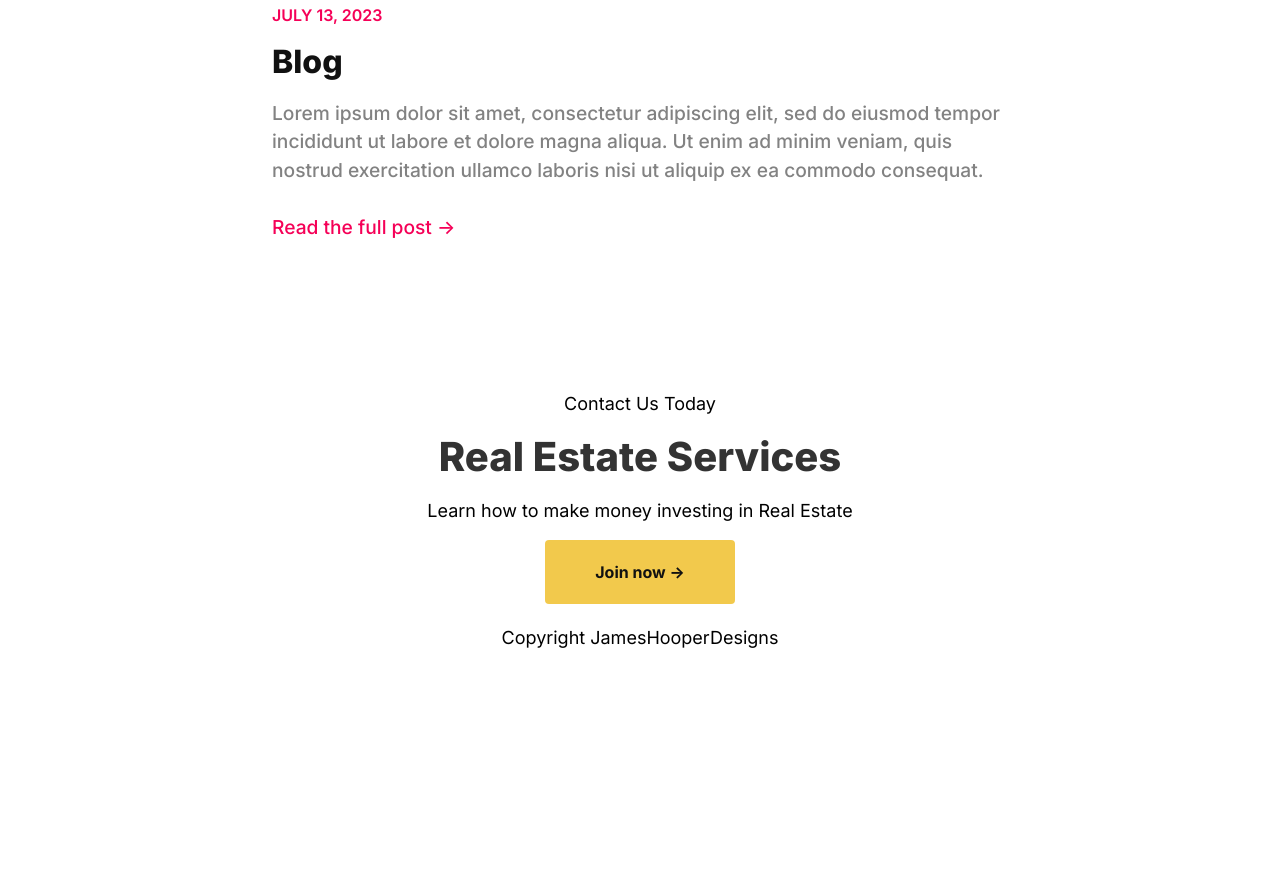
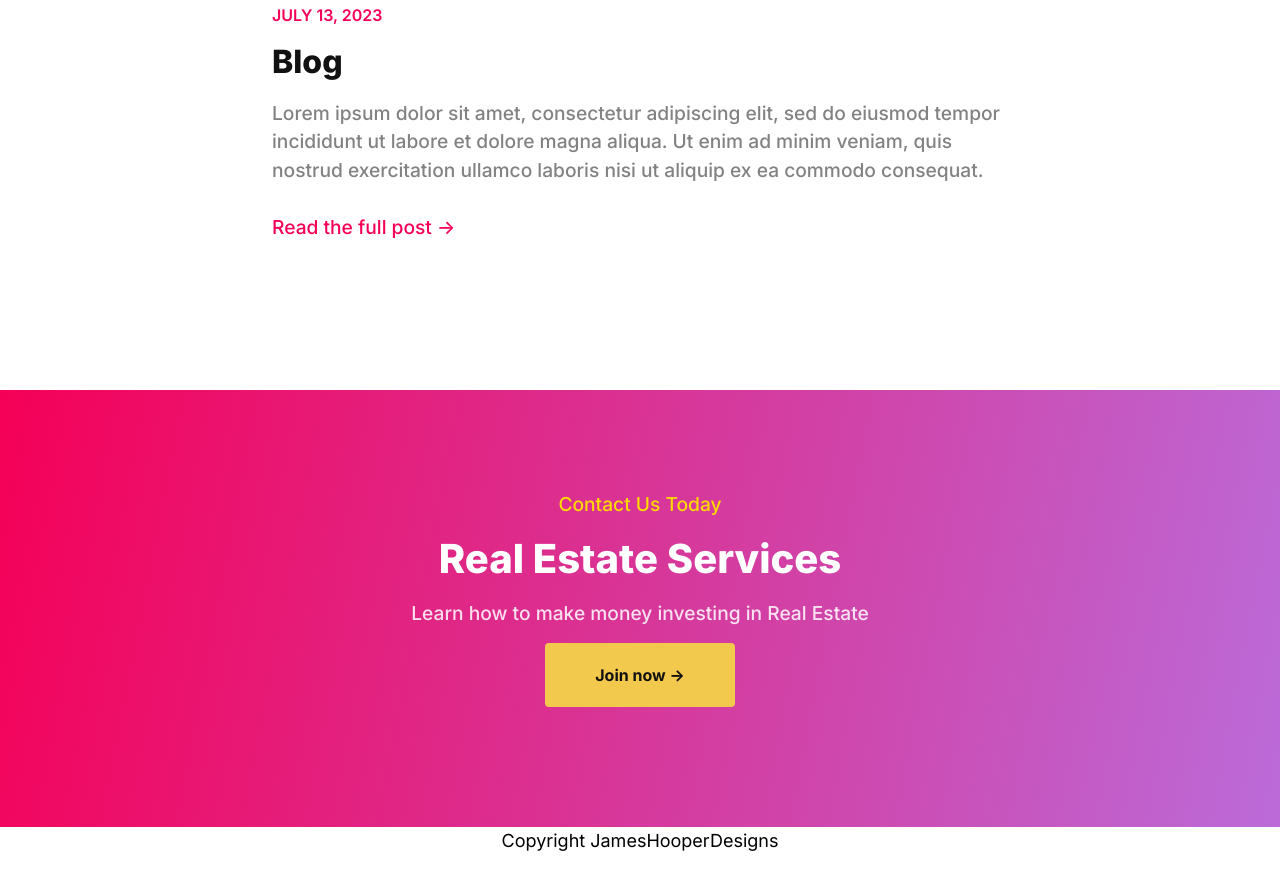
Before and after one commit to jamesdesigns/real-estate-company, a plain HTML site: page index.html in a window 1280 px wide. Shown: the part 1194-2064 px from the top of the page. Before the commit the page ends 1861 px from the top, so only its background shows below. Drawn offline with nearby package versions, Linux system fonts and the light colour scheme; files whose address does not match are found by name.

Commit message:
Begin styles for the footer

```diff
--- a/styles.css
+++ b/styles.css
@@ -672,3 +672,29 @@ article.post {
   color: var(--color-green);
   padding-left: 5px;
 }
+
+/* Footer Section */
+.footer-calltoaction {
+  padding: 100px 0;
+  background: linear-gradient(101deg, var(--color-pink) 0%, #bb6bd9 100%);
+}
+
+.footer-calltoaction .sub-title {
+  color: var(--color-yellow);
+}
+
+.footer-calltoaction h2 {
+  color: #fff;
+  margin-bottom: 1rem;
+}
+
+.footer-calltoaction p {
+  color: rgba(255,255,255,0.85);
+  font-size: 1.2rem;
+  font-weight: 500;
+  line-height: 1.5;
+}
+
+.footer-calltoaction .btn {
+
+}
```
